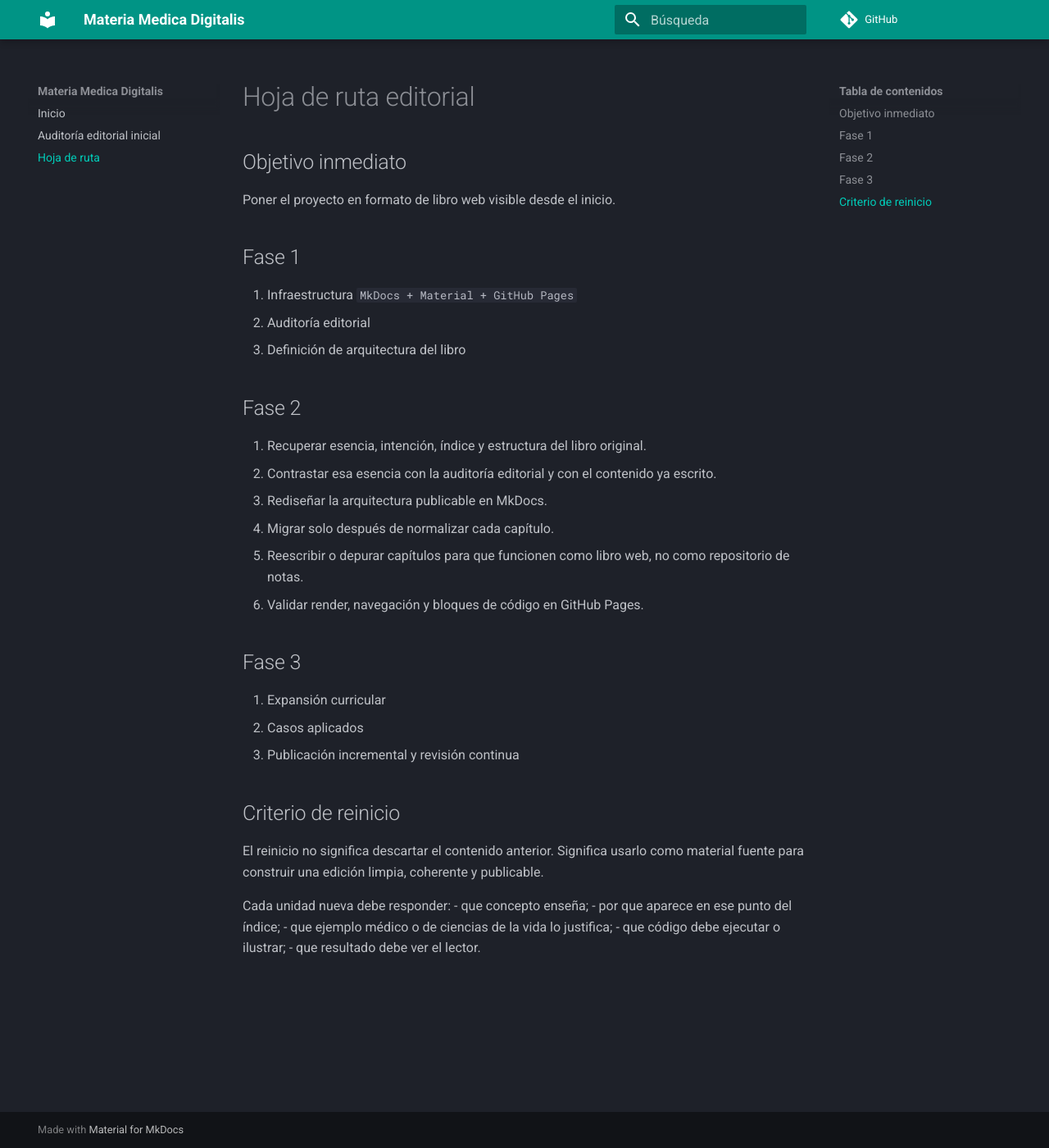
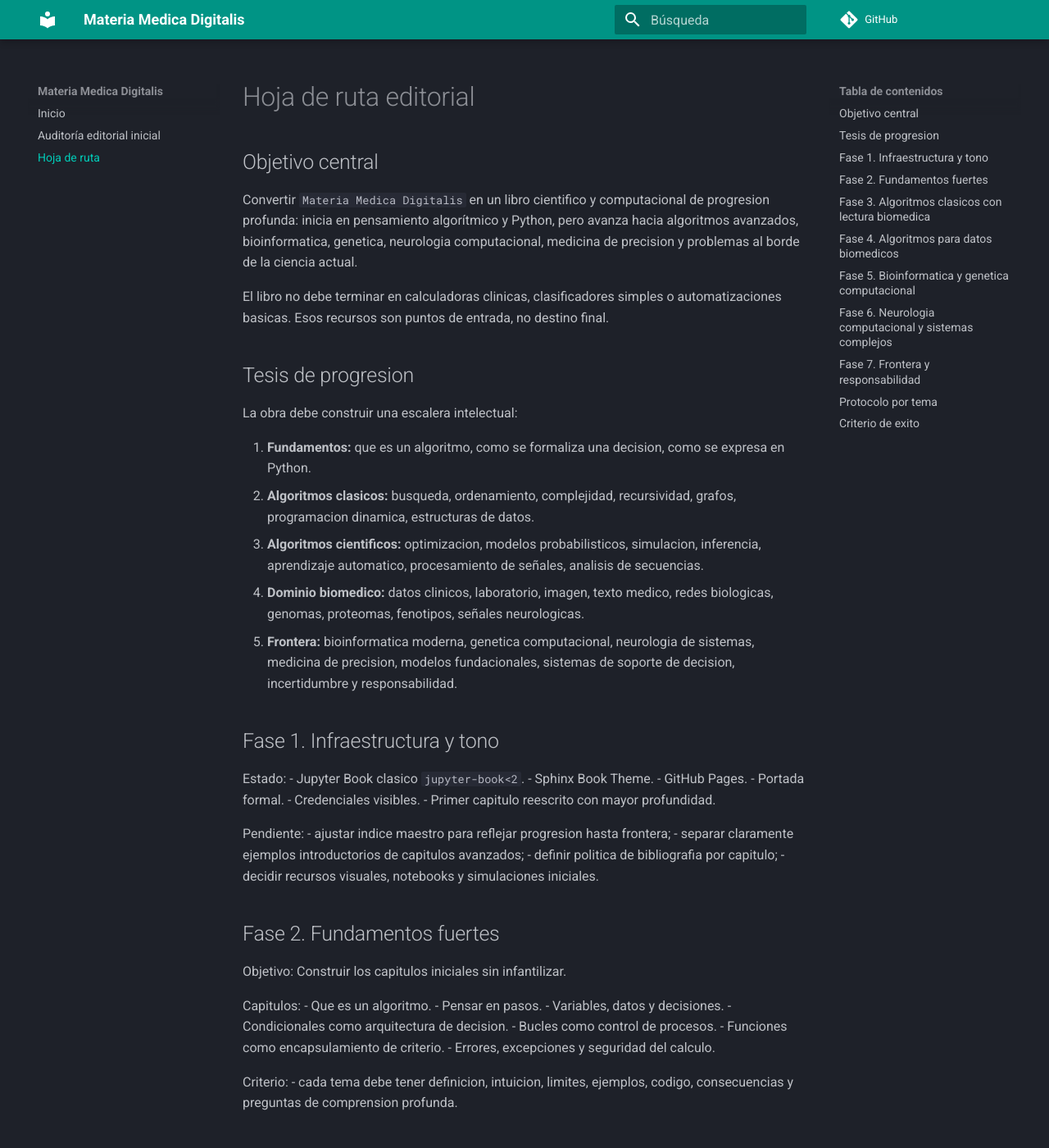
Before and after one commit to Martin-Munive/Algoritmos-en-Python, an MkDocs documentation site: the page built from docs/roadmap.md, in a window 1280 px wide and 1400 px high. Shown: the whole window at 82% size. Built offline with MkDocs 1.6.1 and Material for MkDocs 9.7.7, drawn with Linux system fonts in a browser that asks for light colours; comment, search, counter and statistics services are not loaded; some of the changed text lies outside the part shown.

Commit message:
Amplía hoja de ruta hacia algoritmos biomédicos avanzados

```diff
--- a/docs/roadmap.md
+++ b/docs/roadmap.md
@@ -1,37 +1,131 @@
 # Hoja de ruta editorial
 
-## Objetivo inmediato
+## Objetivo central
 
-Poner el proyecto en formato de libro web visible desde el inicio.
+Convertir `Materia Medica Digitalis` en un libro cientifico y computacional de progresion profunda: inicia en pensamiento algorítmico y Python, pero avanza hacia algoritmos avanzados, bioinformatica, genetica, neurologia computacional, medicina de precision y problemas al borde de la ciencia actual.
 
-## Fase 1
+El libro no debe terminar en calculadoras clinicas, clasificadores simples o automatizaciones basicas. Esos recursos son puntos de entrada, no destino final.
 
-1. Infraestructura `MkDocs + Material + GitHub Pages`
-2. Auditoría editorial
-3. Definición de arquitectura del libro
+## Tesis de progresion
 
-## Fase 2
+La obra debe construir una escalera intelectual:
 
-1. Recuperar esencia, intención, índice y estructura del libro original.
-2. Contrastar esa esencia con la auditoría editorial y con el contenido ya escrito.
-3. Rediseñar la arquitectura publicable en MkDocs.
-4. Migrar solo después de normalizar cada capítulo.
-5. Reescribir o depurar capítulos para que funcionen como libro web, no como repositorio de notas.
-6. Validar render, navegación y bloques de código en GitHub Pages.
+1. **Fundamentos:** que es un algoritmo, como se formaliza una decision, como se expresa en Python.
+2. **Algoritmos clasicos:** busqueda, ordenamiento, complejidad, recursividad, grafos, programacion dinamica, estructuras de datos.
+3. **Algoritmos cientificos:** optimizacion, modelos probabilisticos, simulacion, inferencia, aprendizaje automatico, procesamiento de señales, analisis de secuencias.
+4. **Dominio biomedico:** datos clinicos, laboratorio, imagen, texto medico, redes biologicas, genomas, proteomas, fenotipos, señales neurologicas.
+5. **Frontera:** bioinformatica moderna, genetica computacional, neurologia de sistemas, medicina de precision, modelos fundacionales, sistemas de soporte de decision, incertidumbre y responsabilidad.
 
-## Fase 3
+## Fase 1. Infraestructura y tono
 
-1. Expansión curricular
-2. Casos aplicados
-3. Publicación incremental y revisión continua
+Estado:
+- Jupyter Book clasico `jupyter-book<2`.
+- Sphinx Book Theme.
+- GitHub Pages.
+- Portada formal.
+- Credenciales visibles.
+- Primer capitulo reescrito con mayor profundidad.
 
-## Criterio de reinicio
+Pendiente:
+- ajustar indice maestro para reflejar progresion hasta frontera;
+- separar claramente ejemplos introductorios de capitulos avanzados;
+- definir politica de bibliografia por capitulo;
+- decidir recursos visuales, notebooks y simulaciones iniciales.
 
-El reinicio no significa descartar el contenido anterior. Significa usarlo como material fuente para construir una edición limpia, coherente y publicable.
+## Fase 2. Fundamentos fuertes
 
-Cada unidad nueva debe responder:
-- que concepto enseña;
-- por que aparece en ese punto del índice;
-- que ejemplo médico o de ciencias de la vida lo justifica;
-- que código debe ejecutar o ilustrar;
-- que resultado debe ver el lector.
+Objetivo:
+Construir los capitulos iniciales sin infantilizar.
+
+Capitulos:
+- Que es un algoritmo.
+- Pensar en pasos.
+- Variables, datos y decisiones.
+- Condicionales como arquitectura de decision.
+- Bucles como control de procesos.
+- Funciones como encapsulamiento de criterio.
+- Errores, excepciones y seguridad del calculo.
+
+Criterio:
+- cada tema debe tener definicion, intuicion, limites, ejemplos, codigo, consecuencias y preguntas de comprension profunda.
+
+## Fase 3. Algoritmos clasicos con lectura biomedica
+
+Temas:
+- busqueda lineal, binaria y busqueda en espacios de estados;
+- ordenamiento, priorizacion y triage;
+- hashing, indices y recuperacion de informacion;
+- recursion y divide-and-conquer;
+- grafos, caminos, centralidad y redes biologicas;
+- programacion dinamica;
+- algoritmos voraces;
+- complejidad temporal, espacial y costo clinico-operativo.
+
+Meta:
+Mostrar que los algoritmos clasicos no son piezas escolares, sino modelos mentales para organizar informacion, costo, incertidumbre y decision.
+
+## Fase 4. Algoritmos para datos biomedicos
+
+Temas:
+- analisis de tablas clinicas;
+- series temporales de signos vitales;
+- señales fisiologicas;
+- texto medico y recuperacion semantica;
+- imagen biomedica como matriz y señal;
+- modelos probabilisticos;
+- sensibilidad, especificidad, calibracion, validacion y sesgo.
+
+## Fase 5. Bioinformatica y genetica computacional
+
+Temas:
+- alineamiento de secuencias;
+- distancia y similitud;
+- programacion dinamica en bioinformatica;
+- ensamblaje y busqueda en grandes genomas;
+- variantes geneticas;
+- redes genicas;
+- modelos de expresion;
+- interpretacion computacional de datos omicos.
+
+## Fase 6. Neurologia computacional y sistemas complejos
+
+Temas:
+- señales neurologicas;
+- redes neuronales biologicas y artificiales;
+- grafos cerebrales;
+- modelos dinamicos;
+- aprendizaje, plasticidad y representacion;
+- limites de la analogia cerebro-computador.
+
+## Fase 7. Frontera y responsabilidad
+
+Temas:
+- algoritmos en medicina de precision;
+- modelos fundacionales en biomedicina;
+- sistemas de soporte de decision;
+- agentes, herramientas y seguimiento longitudinal;
+- explicabilidad, incertidumbre y seguridad;
+- sesgo, responsabilidad y limites de automatizacion.
+
+## Protocolo por tema
+
+Antes de redactar un tema:
+
+1. Identificar fuentes cientificas, tecnicas y clasicas disponibles.
+2. Revisar definiciones canonicas.
+3. Revisar ejemplos clasicos.
+4. Explorar vanguardia.
+5. Extraer modelos mentales expertos.
+6. Identificar desacuerdos criticos.
+7. Crear preguntas de evaluacion profunda.
+8. Decidir si el tema requiere imagen, animacion, codigo, notebook, simulacion o recurso interactivo.
+9. Redactar con bibliografia vinculada.
+
+## Criterio de exito
+
+El libro funciona si un lector puede:
+- aprender desde cero sin sentirse tratado como principiante intelectual;
+- entender algoritmos clasicos con rigor;
+- conectar cada concepto con medicina y ciencias de la vida;
+- avanzar hacia temas de frontera sin ruptura brusca;
+- reconocer al autor como medico, programador y pensador interdisciplinario de alto nivel.
```
Also changed, not shown: README.md (+54 -4 lines), docs/editorial_audit.md (+21 -2 lines), docs/index.md (+11 -4 lines).
